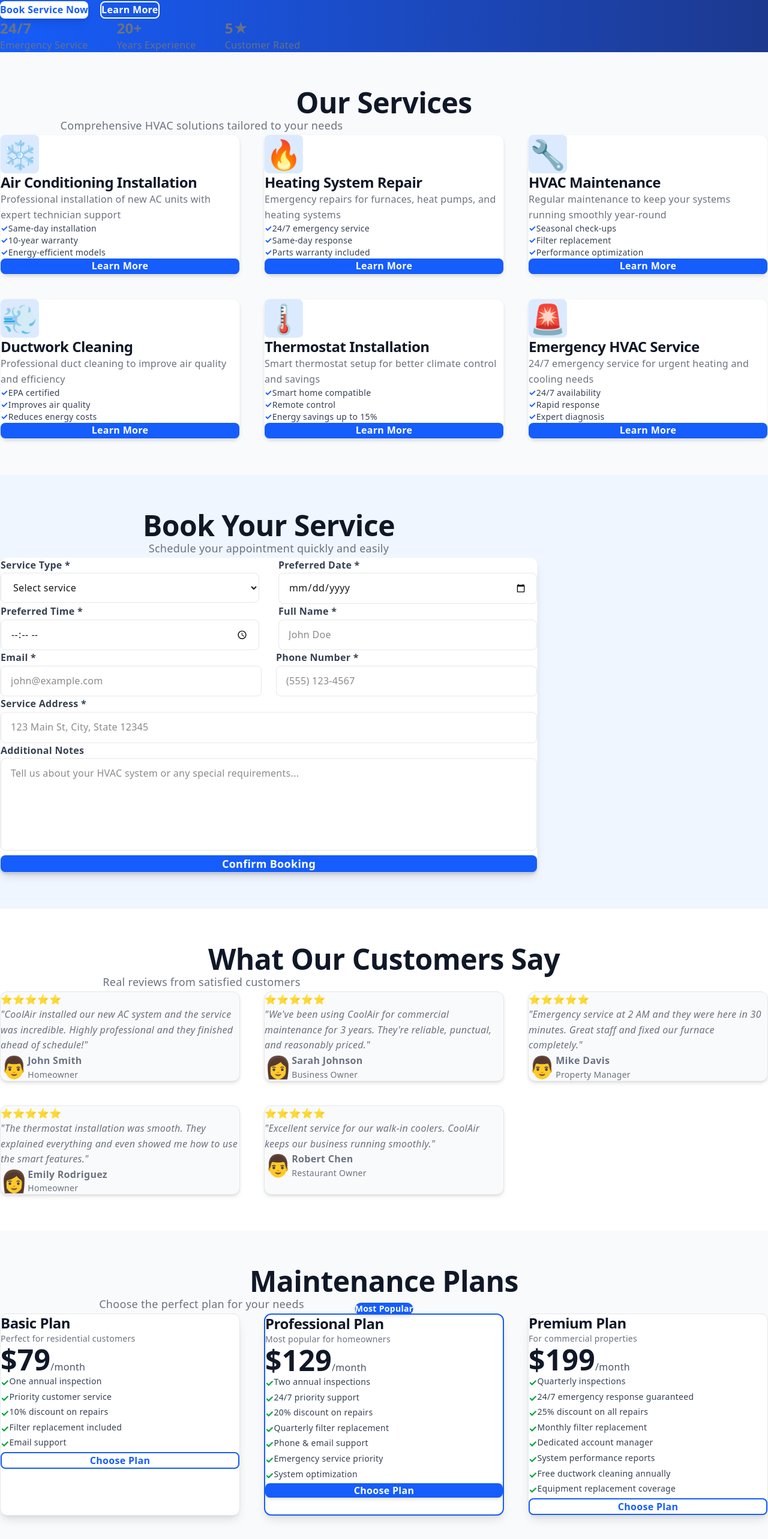
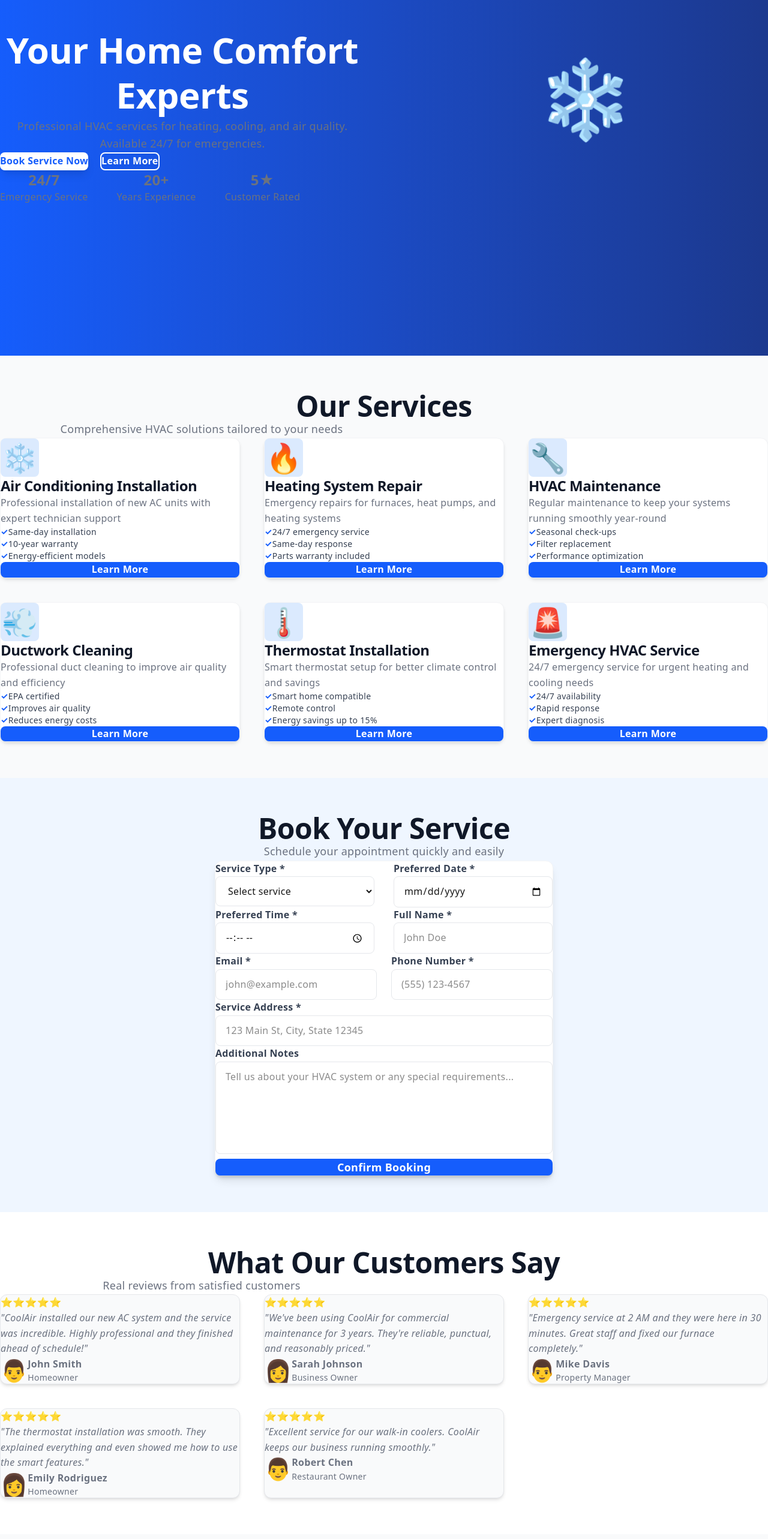
Before and after one commit to RaptorFF/next.js-frigo-mark-project, a Next.js app: page / in a window 1280 px wide. Shown: the part 207-2773 px from the top of the page at 60% size. Built offline with nearby package versions, Linux system fonts and the light colour scheme.

Commit message:
Styling Components

```diff
--- a/app/_components/ContactForm.js
+++ b/app/_components/ContactForm.js
@@ -30,20 +30,23 @@ export default function ContactForm() {
   };
 
   return (
-    <section id="contact" className="section-container bg-white">
+    <section
+      id="contact"
+      className="section-container bg-white flex flex-col items-center"
+    >
       <div className="max-w-3xl mx-auto px-6 sm:px-8 lg:px-10">
         <div className="text-center mb-16">
           <h2 className="text-4xl md:text-5xl font-bold text-gray-900 mb-6 tracking-tight">
             Get In Touch
           </h2>
           <p className="text-lg text-gray-600 leading-relaxed">
-            Have questions? We'd love to hear from you
+            Have questions? We&apos;d love to hear from you
           </p>
         </div>
 
         {submitted && (
           <div className="mb-6 p-4 bg-green-100 border border-green-400 text-green-700 rounded-lg">
-            Thank you! We'll contact you soon.
+            Thank you! We&apos;ll contact you soon.
           </div>
         )}
 
--- a/app/_components/Hero.js
+++ b/app/_components/Hero.js
@@ -1,6 +1,6 @@
 export default function Hero() {
   return (
-    <section className=" pt-32 pb-24 bg-linear-to-r from-blue-600 to-blue-900 text-white">
+    <section className="pb-24 bg-linear-to-r from-blue-600 to-blue-900 text-white h-screen flex flex-col justify-center items-center text-center">
       <div className="mx-auto px-6 sm:px-8 lg:px-10">
         <div className="grid md:grid-cols-2 gap-16 items-center">
           {/* Left Content */}
--- a/app/_components/Pricing.js
+++ b/app/_components/Pricing.js
@@ -2,7 +2,10 @@ import { pricingPlans } from "@/app/_data/pricing";
 
 export default function Pricing() {
   return (
-    <section id="pricing" className="section-container bg-gray-50">
+    <section
+      id="pricing"
+      className="section-container bg-gray-50 flex flex-col items-center"
+    >
       <div className="max-w-7xl mx-auto px-6 sm:px-8 lg:px-10">
         <div className="text-center mb-20">
           <h2 className="text-4xl md:text-5xl font-bold text-gray-900 mb-6 tracking-tight">
--- a/app/_components/ServiceBooking.js
+++ b/app/_components/ServiceBooking.js
@@ -42,7 +42,7 @@ export default function ServiceBooking() {
   };
 
   return (
-    <section className="section-container bg-blue-50">
+    <section className="section-container bg-blue-50 flex flex-col items-center">
       <div className="max-w-4xl mx-auto px-6 sm:px-8 lg:px-10">
         <div className="text-center mb-16">
           <h2 className="text-4xl md:text-5xl font-bold text-gray-900 mb-6 tracking-tight">
--- a/app/_components/Services.js
+++ b/app/_components/Services.js
@@ -2,7 +2,10 @@ import { services } from "@/app/_data/services";
 
 export default function Services() {
   return (
-    <section id="services" className="section-container bg-gray-50">
+    <section
+      id="services"
+      className="section-container bg-gray-50 flex flex-col items-center"
+    >
       <div className="max-w-7xl mx-auto px-6 sm:px-8 lg:px-10">
         <div className="text-center mb-20">
           <h2 className="text-4xl md:text-5xl font-bold text-gray-900 mb-6 tracking-tight">
--- a/app/_components/Testimonials.js
+++ b/app/_components/Testimonials.js
@@ -2,7 +2,10 @@ import { testimonials } from "@/app/_data/testimonials";
 
 export default function Testimonials() {
   return (
-    <section id="testimonials" className="section-container bg-white">
+    <section
+      id="testimonials"
+      className="section-container bg-white flex flex-col items-center"
+    >
       <div className="max-w-7xl mx-auto px-6 sm:px-8 lg:px-10">
         <div className="text-center mb-20">
           <h2 className="text-4xl md:text-5xl font-bold text-gray-900 mb-6 tracking-tight">
--- a/app/layout.js
+++ b/app/layout.js
@@ -26,7 +26,7 @@ export default function RootLayout({ children }) {
         className={`${geistSans.variable} ${geistMono.variable} antialiased`}
       >
         <Header />
-        <main className="pt-20 px-4 sm:px-6 lg:px-8">{children}</main>
+        <main className="pt-32 px-4 sm:px-6 lg:px-8">{children}</main>
         <Footer />
       </body>
     </html>
```
